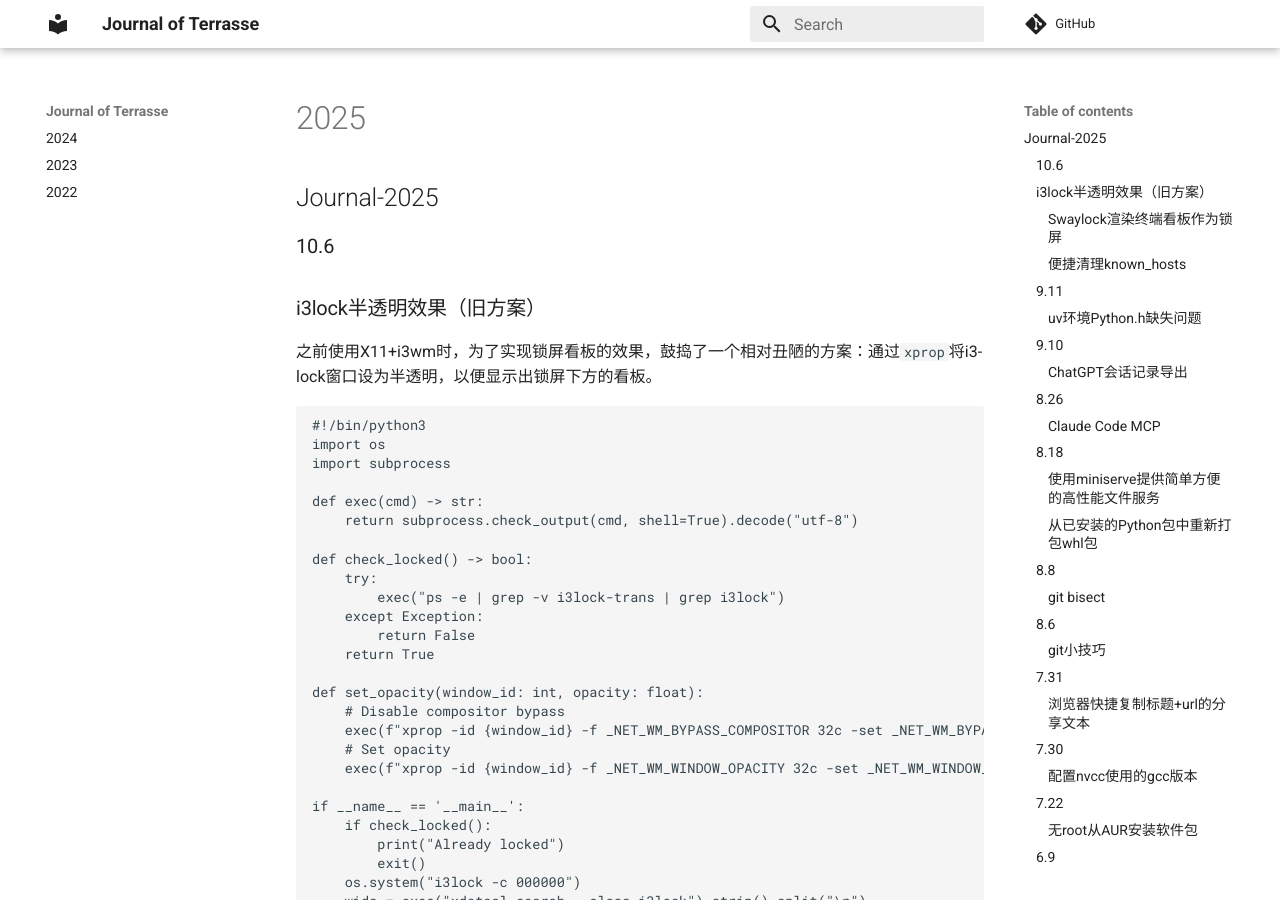
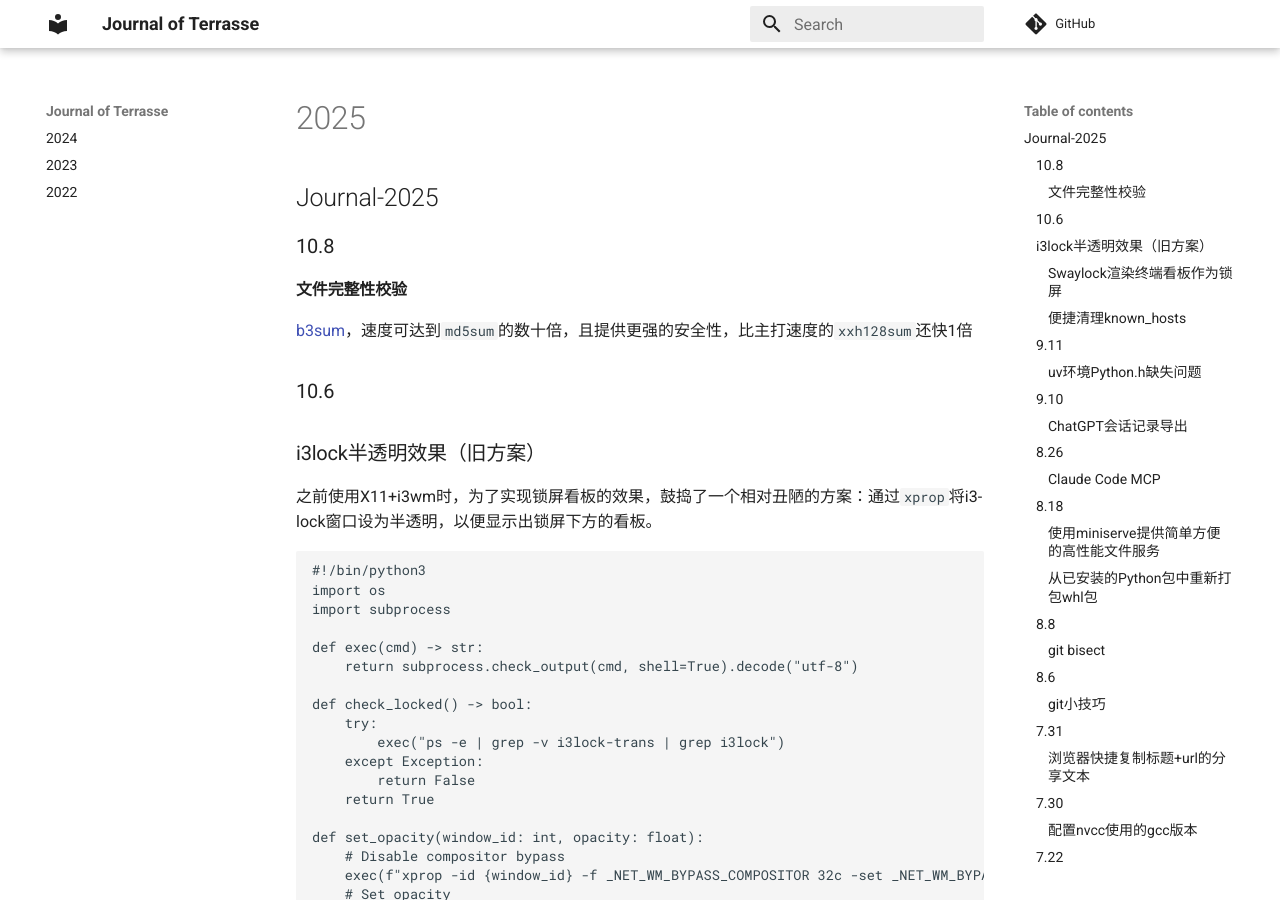
Before and after one commit to Jerry-Terrasse/journal, an MkDocs documentation site: the page built from docs/2025.md, in a window 1280 px wide and 900 px high. Built offline with MkDocs 1.6.1 and Material for MkDocs 9.7.7, drawn with Linux system fonts in a browser that asks for light colours; comment, search, counter and statistics services are not loaded.

Commit message:
update (Wed Oct  8 02:14:16 PM CST 2025)

```diff
--- a/docs/2025.md
+++ b/docs/2025.md
@@ -1,4 +1,10 @@
 ## Journal-2025
+
+### 10.8
+
+#### 文件完整性校验
+
+[b3sum](https://github.com/BLAKE3-team/BLAKE3)，速度可达到`md5sum`的数十倍，且提供更强的安全性，比主打速度的`xxh128sum`还快1倍
 
 ### 10.6
 
```
